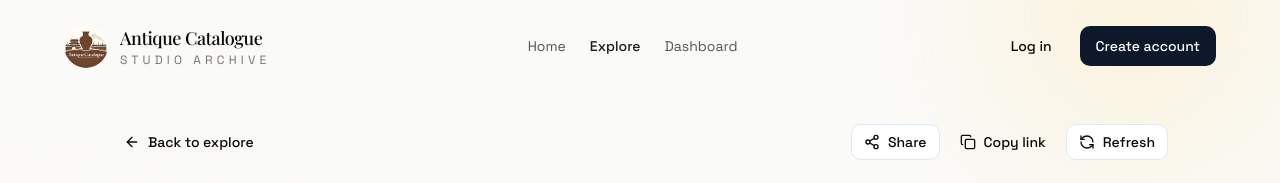
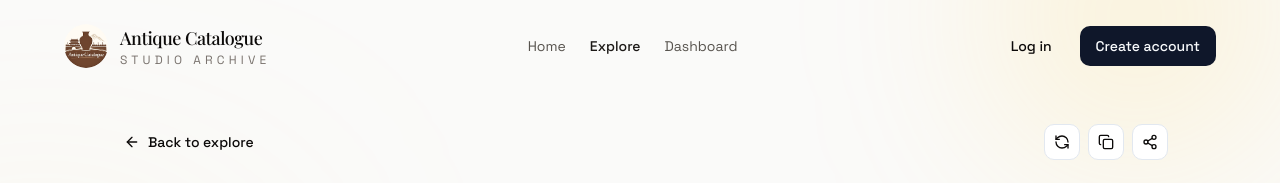
Before and after one commit to Endogen/antique-catalogue, a Next.js app in the folder frontend/: page /explore/1 in a window 1280 px wide. Shown: the top 183 px of the page. Built offline with nearby package versions, Linux system fonts and the light colour scheme; no server answers.

Commit message:
Align collection icons with item icons

```diff
--- a/frontend/app/explore/[id]/page.tsx
+++ b/frontend/app/explore/[id]/page.tsx
@@ -509,6 +509,33 @@ export default function PublicCollectionPage() {
               </Link>
             </Button>
             <div className="flex flex-wrap items-center gap-2">
+              {showAuthenticatedCtas ? (
+                <Button
+                  variant="outline"
+                  size="sm"
+                  className={
+                    collectionStarred
+                      ? "w-9 px-0 border-amber-300 text-amber-700"
+                      : "w-9 px-0"
+                  }
+                  onClick={handleToggleCollectionStar}
+                  disabled={isUpdatingCollectionStar}
+                  aria-label={collectionStarred ? t("Starred") : t("Star")}
+                  title={collectionStarred ? t("Starred") : t("Star")}
+                >
+                  <Star className={`h-4 w-4 ${collectionStarred ? "fill-current" : ""}`} />
+                </Button>
+              ) : null}
+              <Button
+                variant="outline"
+                size="sm"
+                className="w-9 px-0"
+                onClick={handleRefresh}
+                aria-label={t("Refresh")}
+                title={t("Refresh")}
+              >
+                <RefreshCcw className="h-4 w-4" />
+              </Button>
               <SocialShareActions
                 path={collectionId ? `/explore/${collectionId}` : null}
                 title={
@@ -521,22 +548,9 @@ export default function PublicCollectionPage() {
                     ? collectionState.data.description
                     : undefined
                 }
+                iconOnly
+                copyFirst
               />
-              {showAuthenticatedCtas ? (
-                <Button
-                  variant={collectionStarred ? "secondary" : "outline"}
-                  size="sm"
-                  onClick={handleToggleCollectionStar}
-                  disabled={isUpdatingCollectionStar}
-                >
-                  <Star className={`h-4 w-4 ${collectionStarred ? "fill-current" : ""}`} />
-                  {collectionStarred ? t("Starred") : t("Star")}
-                </Button>
-              ) : null}
-              <Button variant="outline" size="sm" onClick={handleRefresh}>
-                <RefreshCcw className="h-4 w-4" />
-                {t("Refresh")}
-              </Button>
             </div>
           </div>
           {collectionStarError ? (
```
